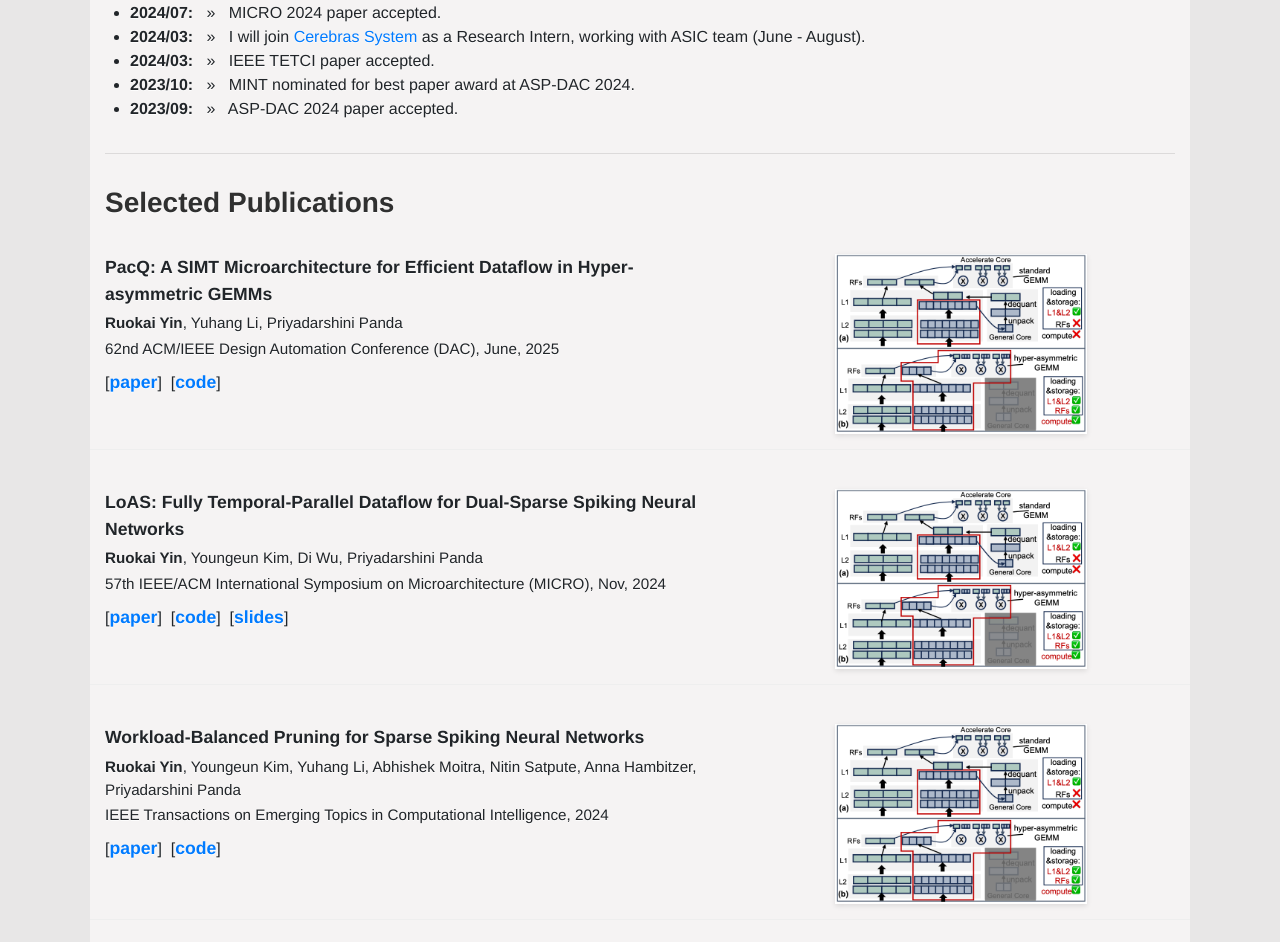
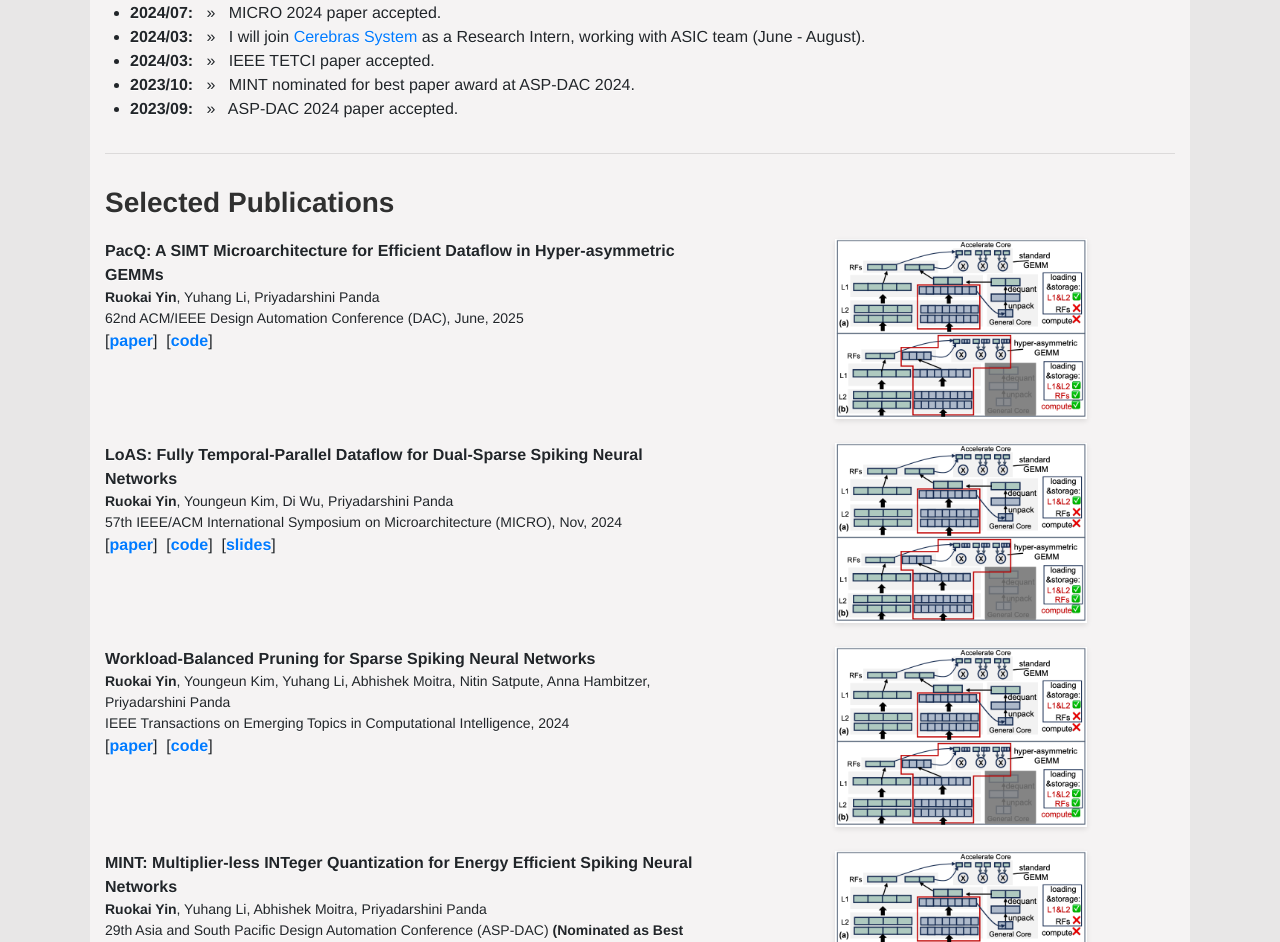
Before and after one commit to RuokaiYin/RuokaiYin.github.io, a Jekyll site: the page built from index.html, in a window 1280 px wide. Shown: the part 709-1651 px from the top of the page. Built offline with Jekyll 4.4.1, drawn with Linux system fonts in a browser that asks for light colours.

Commit message:
Update publications.html

```diff
--- a/_includes/publications.html
+++ b/_includes/publications.html
@@ -40,22 +40,6 @@
 
 <!-- Add some CSS to make it look nicer -->
 <style>
-    .publication-item {
-      padding: 15px 0;
-      border-bottom: 1px solid #eee;
-    }
-    .papertitle {
-      font-weight: 600;
-      font-size: 1.1rem;
-      margin-bottom: 5px;
-    }
-    .paperauthors {
-      font-size: 0.95rem;
-      margin-bottom: 3px;
-    }
-    .paper-links {
-      margin-top: 8px;
-    }
     .paper-thumbnail {
       box-shadow: 0 2px 5px rgba(0,0,0,0.1);
       max-height: 180px;
```
